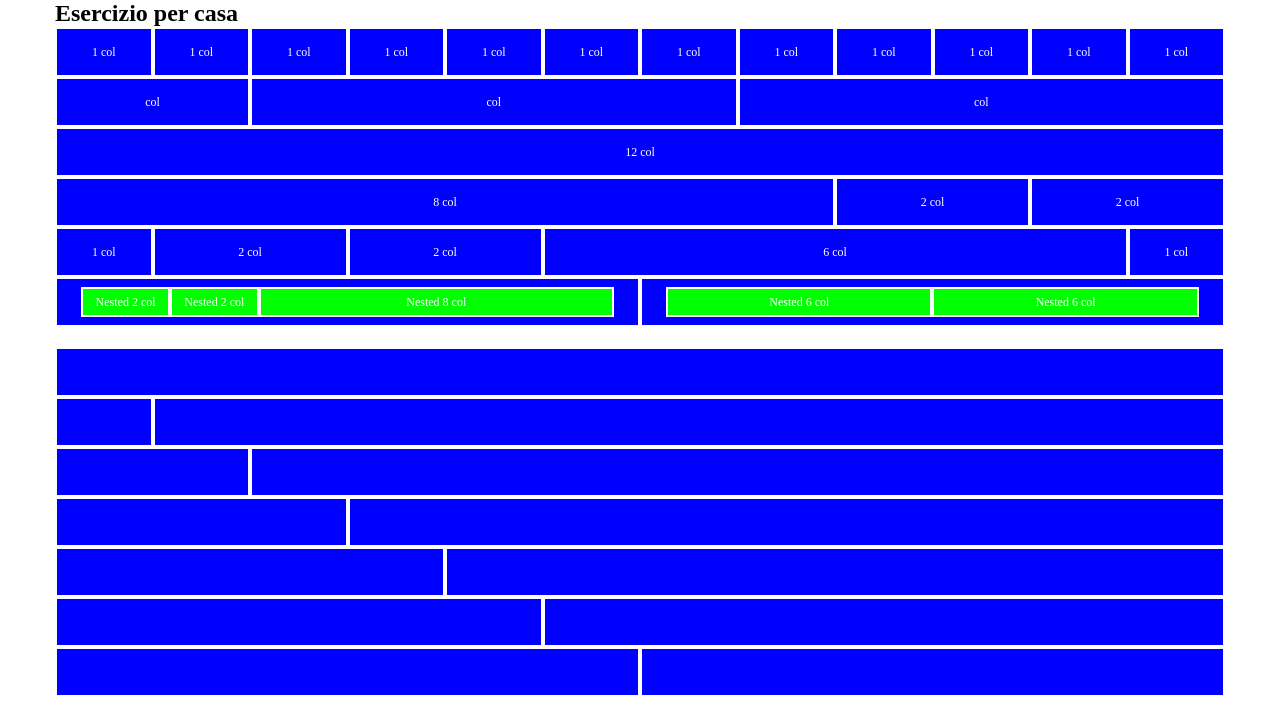
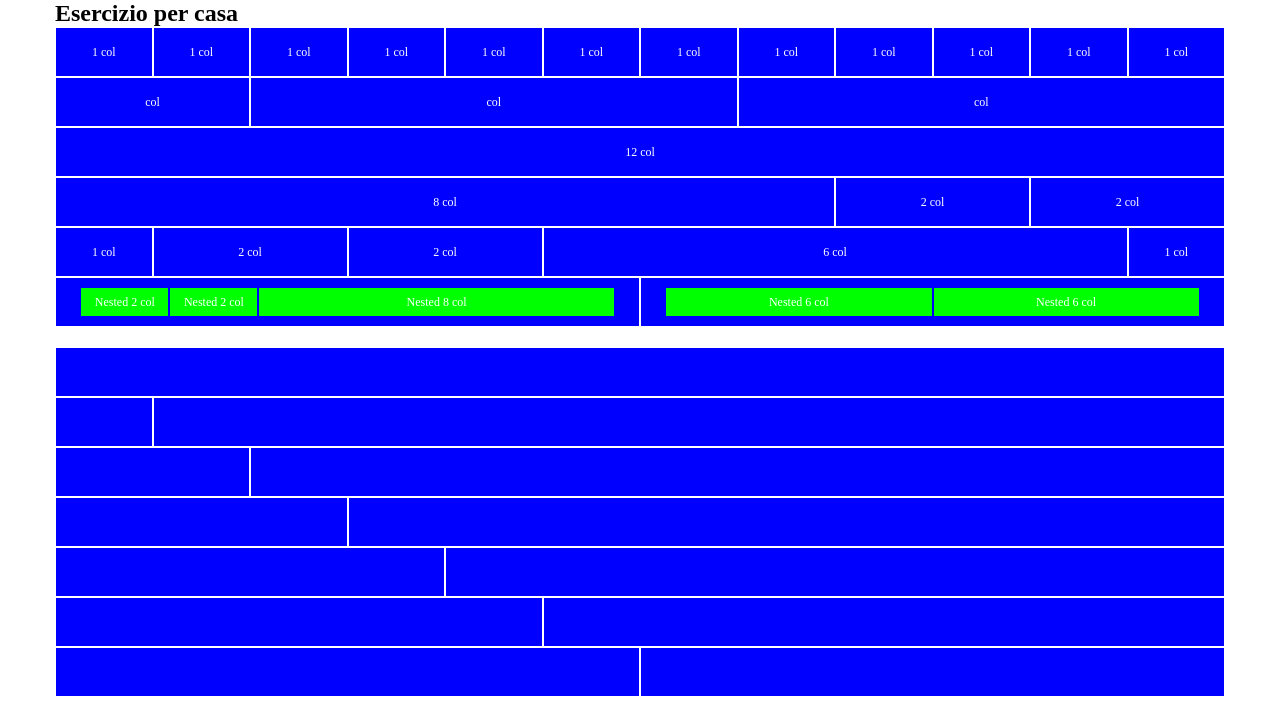
Before and after one commit to Vito9009/html-css-12bool, a plain HTML site: page index.html in a window 1280 px wide. Shown: the top 714 px of the page. Drawn offline with Linux system fonts and the light colour scheme.

Commit message:
fix-border

```diff
--- a/css/style.css
+++ b/css/style.css
@@ -1,5 +1,9 @@
-.blue-box, .green-box{
-    border: 2px solid rgb(255, 255, 255);
+.blue-box{
+    border: 1px solid rgb(255, 255, 255);
+}
+
+.green-box{
+    border: 1px solid rgb(0, 0, 255);
 }
 
 .blue-box{
```
